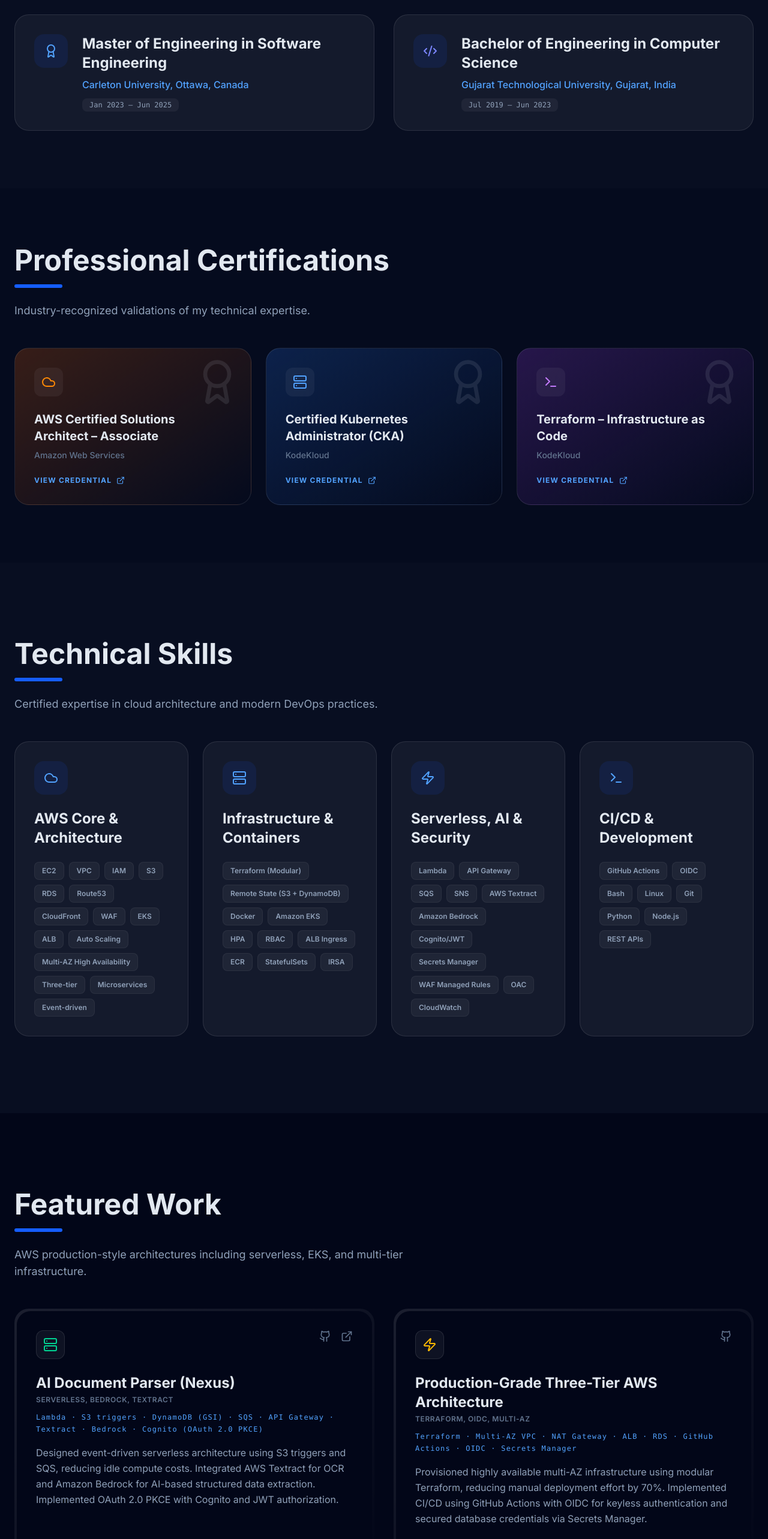
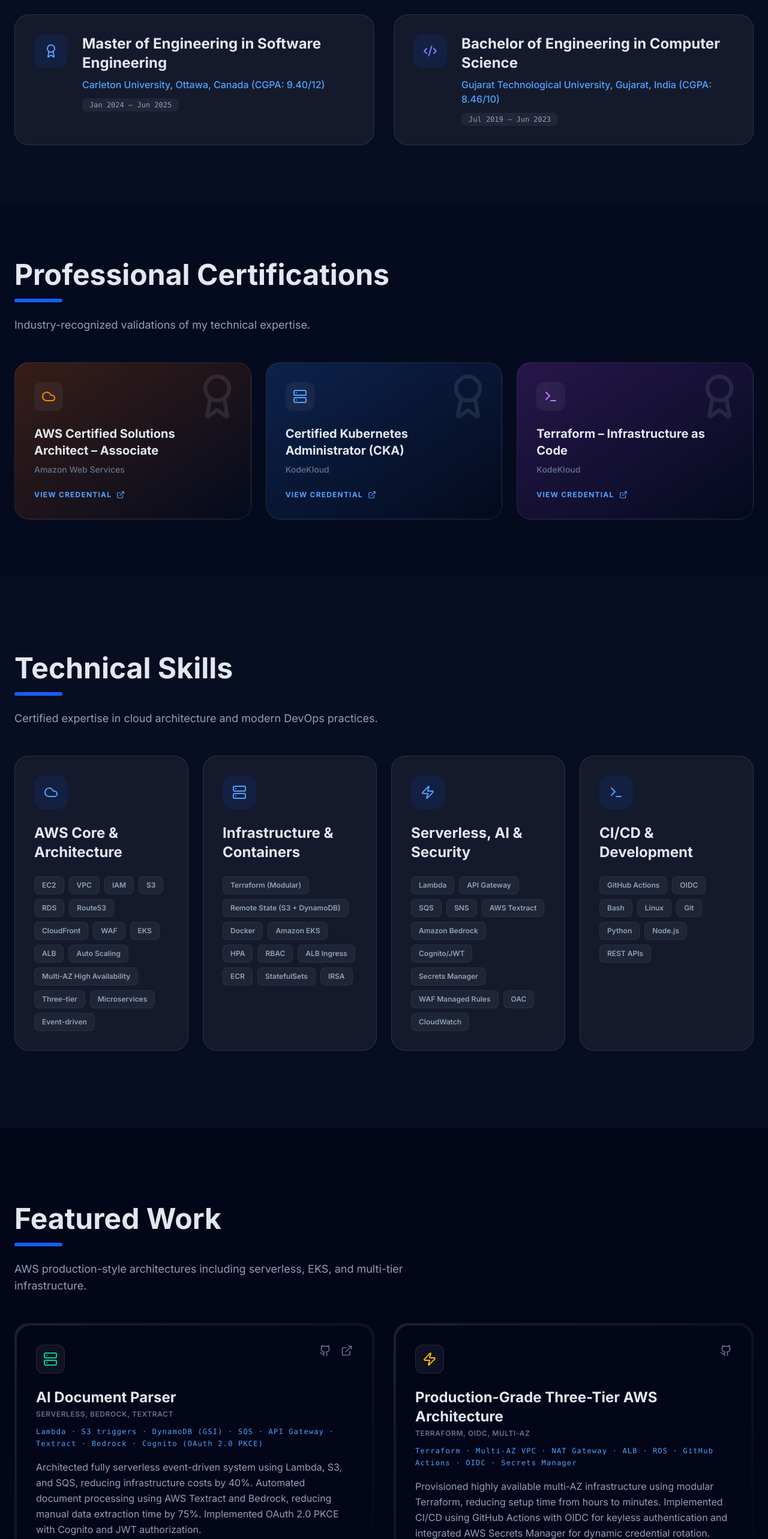
Before and after one commit to Rishi-Cs-ms/rishimajmudar.me, a React (Vite) app: page / in a window 1280 px wide. Shown: the part 1960-4526 px from the top of the page at 60% size. Built offline with nearby package versions, Linux system fonts and the light colour scheme.

Commit message:
changes in the resume

```diff
--- a/src/App.jsx
+++ b/src/App.jsx
@@ -183,13 +183,13 @@ const Education = () => {
   const education = [
     {
       degree: "Master of Engineering in Software Engineering",
-      institution: "Carleton University, Ottawa, Canada",
-      period: "Jan 2023 – Jun 2025",
+      institution: "Carleton University, Ottawa, Canada (CGPA: 9.40/12)",
+      period: "Jan 2024 – Jun 2025",
       icon: <Award className="text-blue-400" />
     },
     {
       degree: "Bachelor of Engineering in Computer Science",
-      institution: "Gujarat Technological University, Gujarat, India",
+      institution: "Gujarat Technological University, Gujarat, India (CGPA: 8.46/10)",
       period: "Jul 2019 – Jun 2023",
       icon: <Code2 className="text-indigo-400" />
     }
@@ -359,10 +359,10 @@ const Skills = () => {
 const Projects = () => {
   const list = [
     {
-      title: "AI Document Parser (Nexus)",
+      title: "AI Document Parser",
       subtitle: "Serverless, Bedrock, Textract",
       tech: "Lambda · S3 triggers · DynamoDB (GSI) · SQS · API Gateway · Textract · Bedrock · Cognito (OAuth 2.0 PKCE)",
-      desc: "Designed event-driven serverless architecture using S3 triggers and SQS, reducing idle compute costs. Integrated AWS Textract for OCR and Amazon Bedrock for AI-based structured data extraction. Implemented OAuth 2.0 PKCE with Cognito and JWT authorization.",
+      desc: "Architected fully serverless event-driven system using Lambda, S3, and SQS, reducing infrastructure costs by 40%. Automated document processing using AWS Textract and Bedrock, reducing manual data extraction time by 75%. Implemented OAuth 2.0 PKCE with Cognito and JWT authorization.",
       icon: <Server className="text-emerald-400" />,
       github: "https://github.com/Rishi-Cs-ms/ai-doc-parser",
       live: "https://ai-doc-parser.rishimajmudar.me/"
@@ -371,15 +371,15 @@ const Projects = () => {
       title: "Production-Grade Three-Tier AWS Architecture",
       subtitle: "Terraform, OIDC, Multi-AZ",
       tech: "Terraform · Multi-AZ VPC · NAT Gateway · ALB · RDS · GitHub Actions · OIDC · Secrets Manager",
-      desc: "Provisioned highly available multi-AZ infrastructure using modular Terraform, reducing manual deployment effort by 70%. Implemented CI/CD using GitHub Actions with OIDC for keyless authentication and secured database credentials via Secrets Manager.",
+      desc: "Provisioned highly available multi-AZ infrastructure using modular Terraform, reducing setup time from hours to minutes. Implemented CI/CD using GitHub Actions with OIDC for keyless authentication and integrated AWS Secrets Manager for dynamic credential rotation.",
       icon: <Zap className="text-amber-400" />,
       github: "https://github.com/Rishi-Cs-ms/aws-three-tier-architecture",
     },
     {
       title: "Cloud Portfolio Infrastructure",
       subtitle: "Infrastructure as Code",
-      tech: "S3 (Private) · CloudFront (OAC) · Route53 · ACM · AWS WAF · Terraform · GitHub OIDC",
-      desc: "Architected secure static hosting using private S3 with OAC and CloudFront. Implemented rate limiting and OWASP-based WAF protections maturing security posture. Engineered Terraform remote backend with S3 state storage and DynamoDB locking.",
+      tech: "S3 (Private) · CloudFront (OAC) · Route53 · ACM · AWS WAF · Terraform · GitHub OIDC · CloudWatch",
+      desc: "Engineered secure static hosting blocking 95% of malicious requests using WAF managed rule sets. Enabled centralized monitoring via CloudWatch logs and metrics, improving incident detection time by 50%. Designed Terraform remote backend with DynamoDB locking.",
       icon: <ChevronRight className="text-blue-400" />,
       github: "https://github.com/Rishi-Cs-ms/rishimajmudar.me",
       live: "https://portfolio.rishimajmudar.me/"
@@ -388,7 +388,7 @@ const Projects = () => {
       title: "Microservices Platform – Amazon EKS",
       subtitle: "EKS, Docker, HPA, StatefulSets",
       tech: "Amazon EKS · Managed Node Groups · ECR · HPA · MongoDB StatefulSets · ALB Ingress · IRSA",
-      desc: "Deployed containerized microservices to Amazon EKS enabling scalable container orchestration. Configured ALB Ingress with path-based routing and HPA for dynamic scaling. Implemented MongoDB StatefulSets with persistent volumes and IRSA for secure IAM integration.",
+      desc: "Deployed containerized microservices to Amazon EKS achieving 99.9% application availability under load. Configured ALB Ingress with path-based routing and HPA, improving traffic handling efficiency by 25%. Enforced RBAC and IRSA policies for least-privilege control.",
       icon: <MapPin className="text-rose-400" />,
       github: "https://github.com/Rishi-Cs-ms/microservice-architecture-aws-eks"
     }
```
Also changed, not shown: 2 other files (tests, documents, lock files or other folders).
